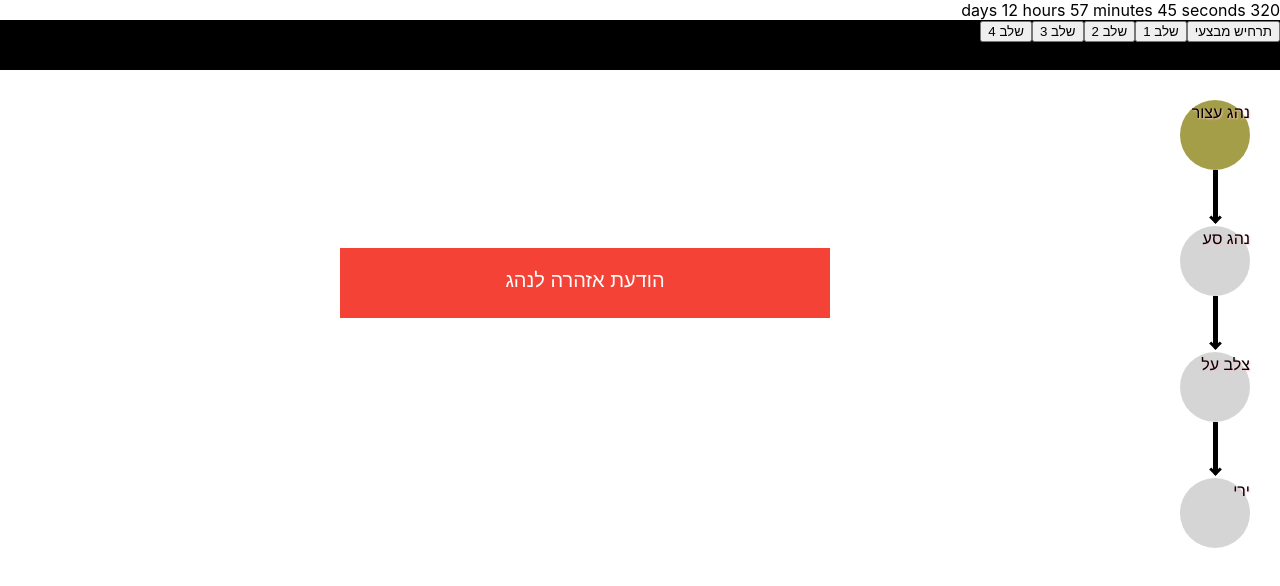
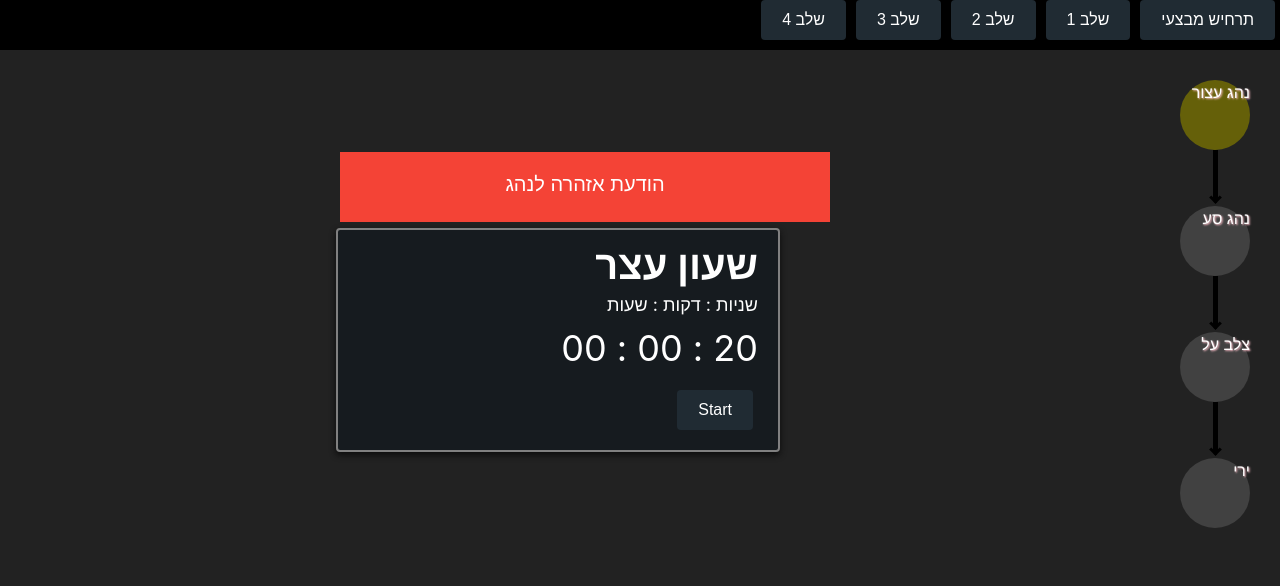
Before and after one commit to orialcalay/scenario_client, a React (Create React App) app in the folder scenario_client_app/: page / in a window 1280 px wide. Both pictures are taken after a click on the button "שלב 1". Shown: the top 586 px of the page. Built offline with nearby package versions, Linux system fonts and the light colour scheme.

Commit message:
Add countdown timer as react class.
Display the timer when start stage one.

```diff
--- a/scenario_client_app/src/App.css
+++ b/scenario_client_app/src/App.css
@@ -1,7 +1,9 @@
 .app-global{
   position: relative;
-  background-color: white;
+  background-color: rgba(34, 34, 34);
   direction: rtl;
+  height: 100vh;
+  color: white;
 }
 
 .circle-style{
@@ -30,3 +32,14 @@
   display: block;
   height: 72px;
 }
+
+.countdown{
+  margin-left: 30px;
+  margin-right: 30px;
+  border: 2px solid grey;
+  border-radius: 4px;
+  padding: 20px;
+  width: 400px;
+  background-color: rgb(22, 27, 31);
+  box-shadow: 0 3px 6px rgb(12, 12, 12);
+}
--- a/scenario_client_app/src/App.js
+++ b/scenario_client_app/src/App.js
@@ -3,7 +3,7 @@
 import ProcessIcon from './processIcon.js';
 import NavBar from './navBar.js';
 import AlertMessage from './General/alertMessage';
-import CountdownTimer from './General/countdownTimer';
+import Countdown from "./General/Countdown";
 
 function App() {
 
@@ -32,10 +32,10 @@
   }
   return (
     <div className="app-global">
-        <CountdownTimer></CountdownTimer>
         <NavBar clickHandler={clickHandler}></NavBar>
         <ProcessIcon state1={state1} state2={state2} state3={state3} state4={state4}></ProcessIcon>
-        <AlertMessage isOpen={isOpen}></AlertMessage>
+        <Countdown isOpen={isOpen} />
+        <AlertMessage isOpen={isOpen} />
     </div>
   );
 }
--- /dev/null
+++ b/scenario_client_app/src/General/Countdown.css
@@ -0,0 +1,67 @@
+
+
+  .Countdown{
+    margin-top: -300px;
+    margin-right: 500px;
+    border: 2px solid grey;
+    border-radius: 4px;
+    padding: 20px;
+    width: 400px;
+    background-color: rgb(22, 27, 31);
+    box-shadow: 0 3px 6px rgb(12, 12, 12);
+    padding-top: 10px;
+  }
+
+  .Countdown-header {
+    font-size: 40px;
+    font-weight: bold;
+  }
+
+  button {
+    background-color: #202b33;
+    border: solid 1px transparent;
+    border-radius: 4px;
+    padding: 10px 20px;
+    color: #ffffff;
+    font-size: 16px;
+    margin: 0 5px;
+    cursor: pointer;
+  }
+  button:hover {
+    background-color: #106ba3;
+  }
+  .Stopwatch button {
+    padding: 12px 32px;
+    font-size: 20px;
+  }
+  .Stopwatch-display {
+    padding: 40px 0;
+    font-size: 48px;
+  }
+  .Stopwatch-text {
+  }
+  .Countdown-display {
+    margin-top: 5px;
+    margin-bottom: 20px;
+  }
+  .Countdown-display button {
+    margin: 0 15px;
+    border: solid 1px transparent;
+    border-radius: 2px;
+    padding: 4px 16px;
+    color: #ffffff;
+
+    font-size: 16px;
+  }
+  .Countdown-display button:hover {
+    background-color: #106ba3;
+  }
+  .Countdown-label {
+    font-size: 18px;
+    margin-top: 5px;
+    margin-bottom: 10px;
+  }
+  .Countdown-time {
+    font-size: 36px;
+    margin: 5px 0;
+  }
--- /dev/null
+++ b/scenario_client_app/src/General/Countdown.js
@@ -0,0 +1,95 @@
+import React, { Component } from "react";
+import "./Countdown.css";
+
+class Countdown extends Component {
+  constructor(props) {
+    super(props);
+    this.state = {
+      timerOn: false,
+      timerStart: 20000,
+      timerTime: 20000
+    };
+  }
+
+  startTimer = () => {
+    this.setState({
+      timerOn: true,
+      timerTime: this.state.timerTime,
+      timerStart: this.state.timerTime
+    });
+    this.timer = setInterval(() => {
+      const newTime = this.state.timerTime - 10;
+      if (newTime >= 0) {
+        this.setState({
+          timerTime: newTime
+        });
+      } else {
+        clearInterval(this.timer);
+        this.setState({ timerOn: false });
+        alert("Countdown ended");
+      }
+    }, 10);
+  };
+
+  stopTimer = () => {
+    clearInterval(this.timer);
+    this.setState({ timerOn: false });
+  };
+  resetTimer = () => {
+    if (this.state.timerOn === false) {
+      this.setState({
+        timerTime: this.state.timerStart
+      });
+    }
+  };
+
+  render() {
+    const { timerTime, timerStart, timerOn } = this.state;
+    let seconds = ("0" + (Math.floor((timerTime / 1000) % 60) % 60)).slice(-2);
+    let minutes = ("0" + Math.floor((timerTime / 60000) % 60)).slice(-2);
+    let hours = ("0" + Math.floor((timerTime / 3600000) % 60)).slice(-2);
+
+    return (
+      <div>
+      {this.props.isOpen && <div className="Countdown">
+        <div className="Countdown-header">שעון עצר</div>
+        <div className="Countdown-label">שניות : דקות : שעות</div>
+        <div className="Countdown-display">
+
+
+          <div className="Countdown-time">
+            {seconds} : {minutes} : {hours}
+          </div>
+
+        </div>
+
+        {timerOn === false && (timerStart === 0 || timerTime === timerStart) && (
+          <button className="Button-start" onClick={this.startTimer}>
+            Start
+          </button>
+        )}
+        {timerOn === true && timerTime >= 1000 && (
+          <button className="Button-stop" onClick={this.stopTimer}>
+            Stop
+          </button>
+        )}
+        {timerOn === false &&
+          (timerStart !== 0 && timerStart !== timerTime && timerTime !== 0) && (
+            <button className="Button-start" onClick={this.startTimer}>
+              Resume
+            </button>
+          )}
+
+        {(timerOn === false || timerTime < 1000) &&
+          (timerStart !== timerTime && timerStart > 0) && (
+            <button className="Button-reset" onClick={this.resetTimer}>
+              Reset
+            </button>
+          )}
+      </div>}
+      </div>
+    );
+  }
+}
+
+export default Countdown;
--- a/scenario_client_app/src/General/countdownTimer.js
+++ /dev/null
@@ -1,51 +0,0 @@
-import React, { useEffect, useState } from 'react';
-
-export default function CountdownTimer() {
-  const calculateTimeLeft = () => {
-
-    var t = new Date();
-    t.setSeconds(t.getSeconds() + 10);
-
-    const difference = +new Date("2021-01-01") - +new Date();
-    let timeLeft = {};
-
-    if (difference > 0) {
-      timeLeft = {
-        days: Math.floor(difference / (1000 * 60 * 60 * 24)),
-        hours: Math.floor((difference / (1000 * 60 * 60)) % 24),
-        minutes: Math.floor((difference / 1000 / 60) % 60),
-        seconds: Math.floor((difference / 1000) % 60)
-      };
-    }
-
-    return timeLeft;
-  };
-
-  const [timeLeft, setTimeLeft] = useState(calculateTimeLeft());
-
-  useEffect(() => {
-    setTimeout(() => {
-      setTimeLeft(calculateTimeLeft());
-    }, 1000);
-  });
-
-  const timerComponents = [];
-
-  Object.keys(timeLeft).forEach(interval => {
-    if (!timeLeft[interval]) {
-      return;
-    }
-
-    timerComponents.push(
-      <span>
-        {timeLeft[interval]} {interval}{" "}
-      </span>
-    );
-  });
-
-  return (
-    <div>
-      {timerComponents.length ? timerComponents : <span>Time's up!</span>}
-    </div>
-  );
-}
```
Also changed, not shown: scenario_client_app/src/General/countdownTimer.css (deleted).
